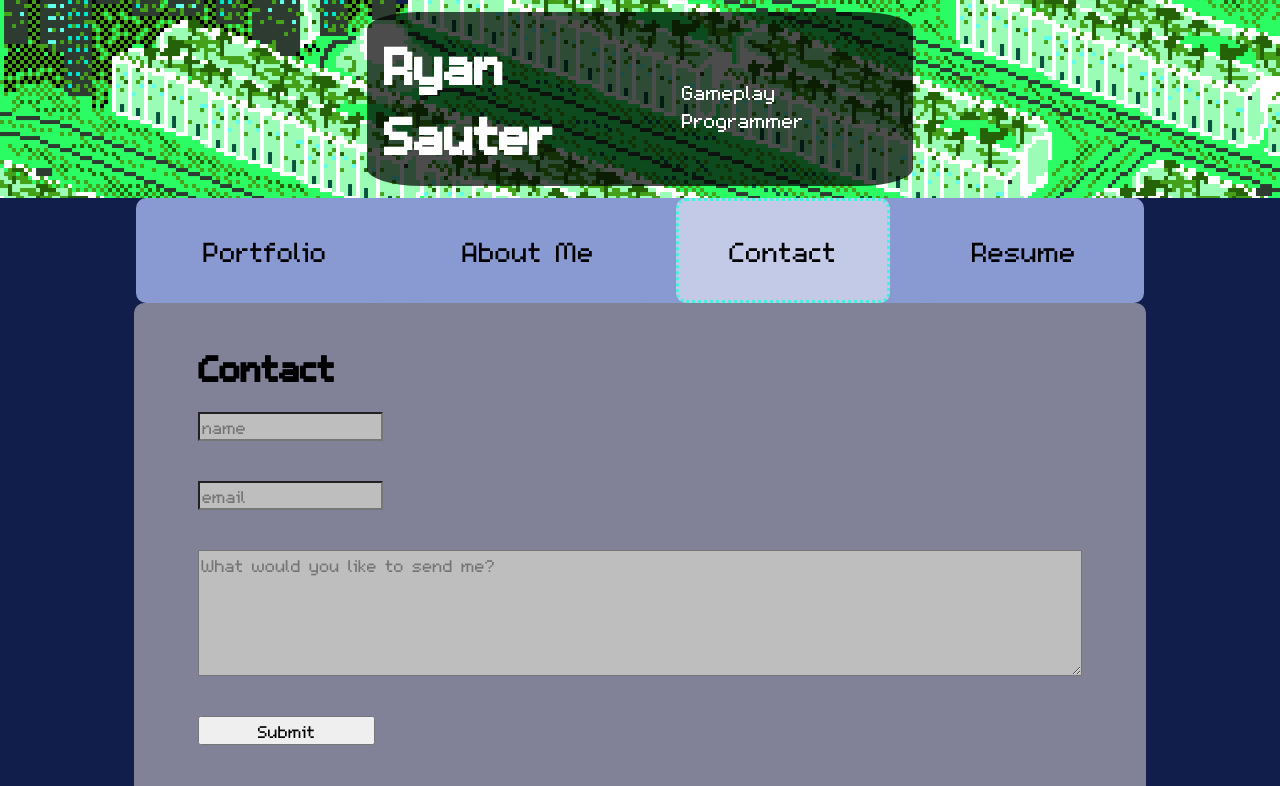
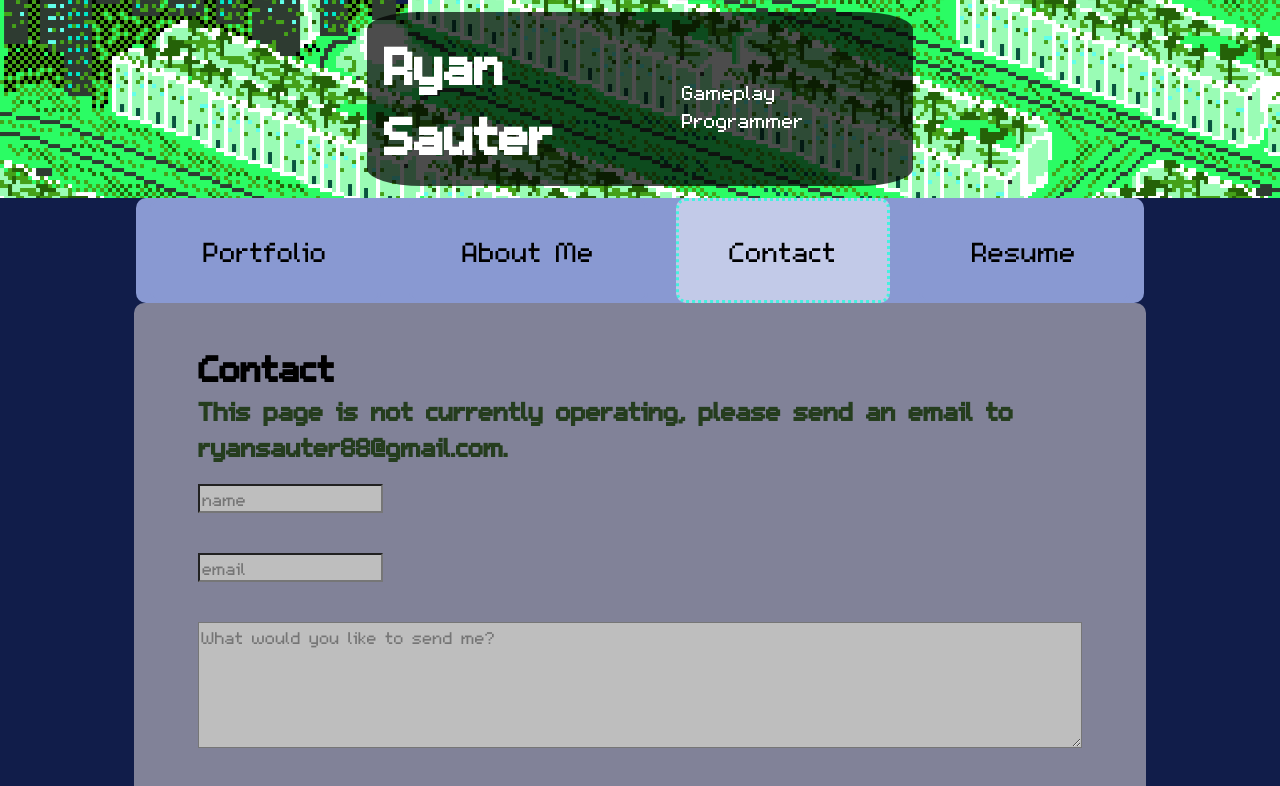
Before and after one commit to ryansauter88/portfolio-2.0, a React (Vite) app: page /contact in a window 1280 px wide. Shown: the top 786 px of the page. Built offline with nearby package versions, Linux system fonts and the light colour scheme.

Commit message:
I tried my best, would need to do like 2 hours more of React learning to make it work, put up a message on contact page.

```diff
--- a/src/pages/ContactPage.jsx
+++ b/src/pages/ContactPage.jsx
@@ -81,6 +81,7 @@ function ContactPage() {
     return (
         <>
             <h1>Contact</h1>
+            <h3>This page is not currently operating, please send an email to ryansauter88@gmail.com.</h3>
             <form name='contact' className="form" onSubmit={handleFormSubmit} data-netlify="true" method='post'>
                 <input type="hidden" name="form-name" value="contact" />
                 <input
```
